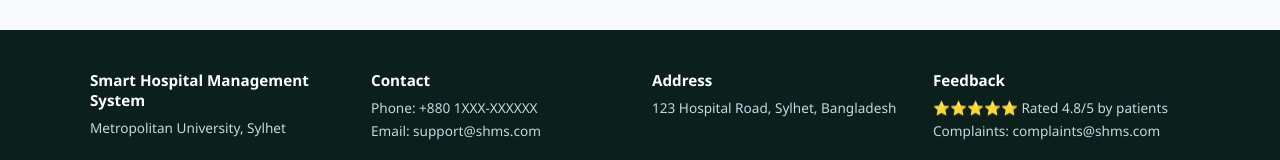
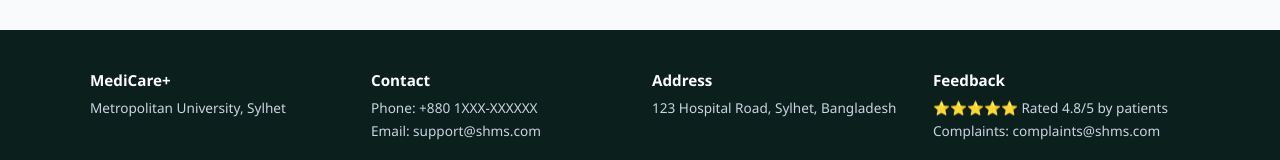
Before and after one commit to sayma29/smart-hospital-management-system, a React (Vite) app in the folder frontend/: page / in a window 1280 px wide. Shown: the part 1980-2140 px from the top of the page. Built offline with nearby package versions, Linux system fonts and the light colour scheme; no server answers.

Commit message:
Rebrand footer to MediCare+

```diff
--- a/frontend/src/components/Footer.jsx
+++ b/frontend/src/components/Footer.jsx
@@ -5,7 +5,7 @@
     <footer className="site-footer">
       <div className="footer-grid">
         <div>
-          <h4>Smart Hospital Management System</h4>
+          <h4>MediCare+</h4>
           <p>Metropolitan University, Sylhet</p>
         </div>
         <div>
```
